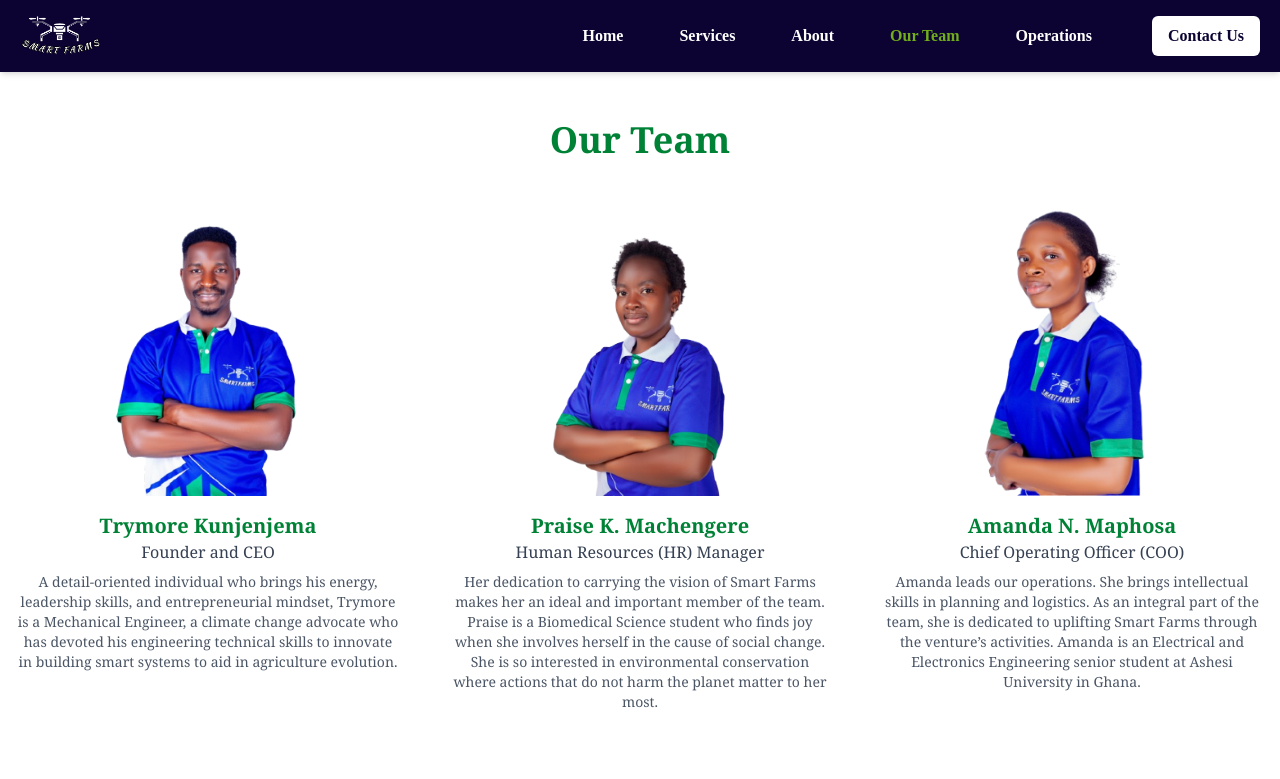
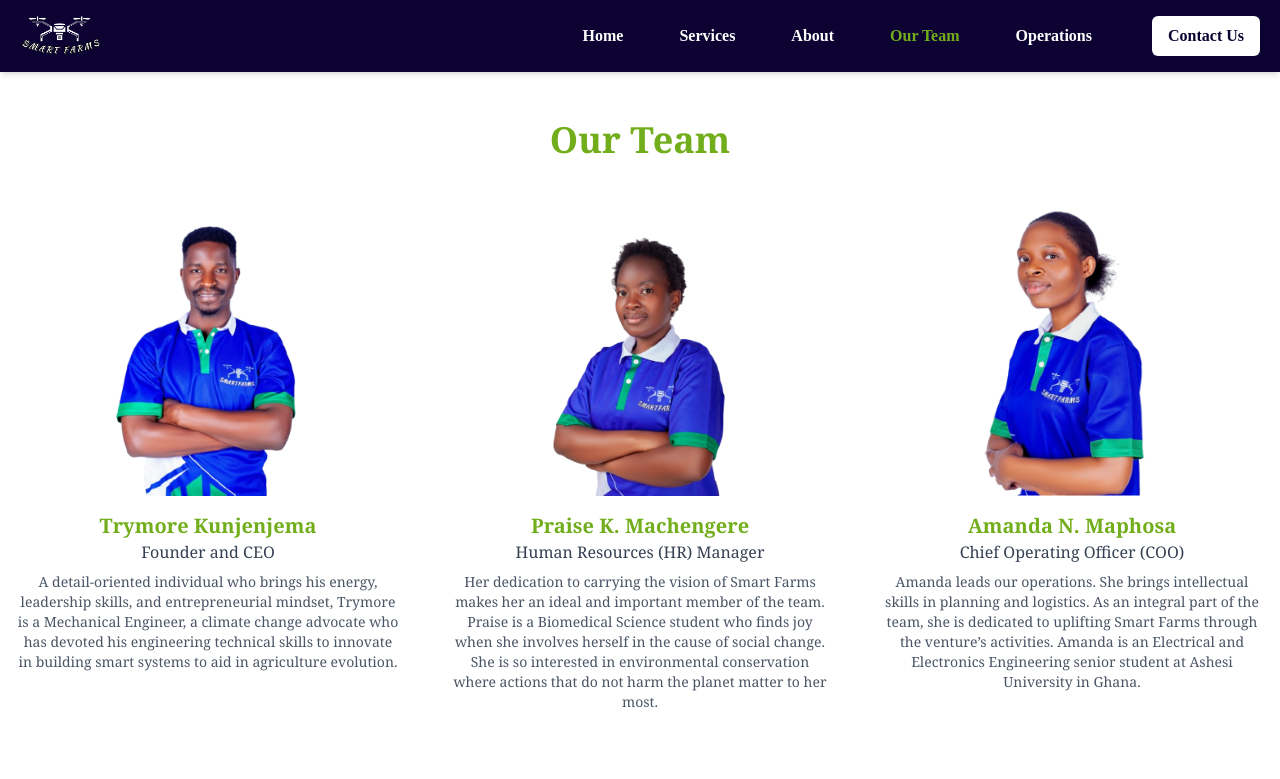
Before and after one commit to HudsonWayne/Smart-Farms, a Next.js app: page /our-team in a window 1280 px wide. Shown: the top 779 px of the page. Built offline with nearby package versions, Linux system fonts and the light colour scheme; a web font is replaced by a local one.

Commit message:
initial commit

```diff
--- a/src/pages/operations.tsx
+++ b/src/pages/operations.tsx
@@ -18,8 +18,8 @@ export default function OperationsPage() {
         />
         <div className="relative z-10 px-4 sm:px-6 md:px-8 text-center max-w-7xl mx-auto">
           <h1
-            className="text-3xl sm:text-4xl md:text-6xl font-bold text-green-500 mb-4"
-            style={{ fontFamily: "Georgia, serif" }}
+            className="text-3xl sm:text-4xl md:text-6xl font-bold"
+            style={{ color: "#72AE1C", fontFamily: "Georgia, serif" }}
           >
             Our Operations
           </h1>
@@ -35,7 +35,7 @@ export default function OperationsPage() {
         style={{ fontFamily: "Georgia, serif" }}
       >
         <div>
-          <h2 className="text-xl sm:text-2xl md:text-3xl font-bold text-green-700 mb-4">
+          <h2 className="text-xl sm:text-2xl md:text-3xl font-bold" style={{ color: "#72AE1C" }} mb-4>
             Ready-to-Deploy Precision: DJI Mavic 3 Multispectral
           </h2>
           <p className="text-gray-800 text-base sm:text-lg mb-6 leading-relaxed">
@@ -153,19 +153,19 @@ export default function OperationsPage() {
 
         {/* Text */}
         <div>
-          <h2 className="text-xl sm:text-2xl md:text-3xl font-bold text-lime-700 leading-snug mb-4">
+          <h2 className="text-xl sm:text-2xl md:text-3xl font-bold" style={{ color: "#72AE1C" }} leading-snug mb-4>
             Locally Assembled Spraying <br />
             & Fertilizer Drones for <br />
             Scalable Precision Farming
           </h2>
           <p className="text-gray-800 text-base sm:text-lg mb-4 leading-relaxed">
             We assemble our{" "}
-            <span className="text-lime-600 font-semibold">
+            <span className="text-[#72AE1C] font-semibold">
               large-capacity spraying and fertilizer drones
             </span>{" "}
             locally using high quality, industry-standard parts. These drones are
             assembled at our innovation hub by our dedicated in-house{" "}
-            <span className="text-green-600 font-semibold">
+            <span className="text-[#72AE1C] font-semibold">
               Engineer and Drone Technician
             </span>
             , ensuring they are tailored to meet the specific needs of our
@@ -173,7 +173,7 @@ export default function OperationsPage() {
           </p>
 
           {/* Point 1 */}
-          <p className="text-lime-700 font-bold text-base sm:text-lg mb-1">
+          <p className="text-[#72AE1C] font-bold text-base sm:text-lg mb-1">
             1. Custom Assembly for Greater Flexibility
           </p>
           <p className="text-gray-800 text-base sm:text-lg mb-4 leading-relaxed">
@@ -187,7 +187,7 @@ export default function OperationsPage() {
           </p>
 
           {/* Point 2 */}
-          <p className="text-lime-700 font-bold text-base sm:text-lg mb-1">
+          <p className="text-[#72AE1C] font-bold text-base sm:text-lg mb-1">
             2. Built by Experts, Backed by Innovation
           </p>
           <p className="text-gray-800 text-base sm:text-lg mb-4 leading-relaxed">
@@ -197,7 +197,7 @@ export default function OperationsPage() {
           </p>
 
           {/* Point 3 */}
-          <p className="text-lime-700 font-bold text-base sm:text-lg mb-1">
+          <p className="text-[#72AE1C] font-bold text-base sm:text-lg mb-1">
             3. Designed for Local Impact
           </p>
           <p className="text-gray-800 text-base sm:text-lg leading-relaxed">
--- a/src/pages/our-team.tsx
+++ b/src/pages/our-team.tsx
@@ -5,7 +5,7 @@ export default function OurTeamPage() {
     <div className="max-w-7xl mx-auto px-4 py-12" style={{ fontFamily: "Georgia, serif" }}>
       {/* Section Title */}
       <div className="text-center mb-12">
-        <h2 className="text-4xl font-bold text-green-700">
+        <h2 className="text-4xl font-bold" style={{ color: "#72AE1C" }}>
           Our Team
         </h2>
       </div>
@@ -19,7 +19,7 @@ export default function OurTeamPage() {
             alt="Trymore Kunjenjema"
             className="w-full h-72 mx-auto mb-4 object-contain" // Ensure image is fully visible without cropping
           />
-          <h3 className="text-xl font-bold text-green-700">Trymore Kunjenjema</h3>
+          <h3 className="text-xl font-bold" style={{ color: "#72AE1C" }}>Trymore Kunjenjema</h3>
           <p className="text-gray-700 font-medium">Founder and CEO</p>
           <p className="text-gray-600 text-sm mt-2">
             A detail-oriented individual who brings his energy, leadership skills, and entrepreneurial mindset, Trymore is a Mechanical Engineer, a climate change advocate who has devoted his engineering technical skills to innovate in building smart systems to aid in agriculture evolution.
@@ -33,7 +33,7 @@ export default function OurTeamPage() {
             alt="Praise K. Machengere"
             className="w-full h-72 mx-auto mb-4 object-contain" // Ensure image is fully visible without cropping
           />
-          <h3 className="text-xl font-bold text-green-700">Praise K. Machengere</h3>
+          <h3 className="text-xl font-bold" style={{ color: "#72AE1C" }}>Praise K. Machengere</h3>
           <p className="text-gray-700 font-medium">Human Resources (HR) Manager</p>
           <p className="text-gray-600 text-sm mt-2">
             Her dedication to carrying the vision of Smart Farms makes her an ideal and important member of the team. Praise is a Biomedical Science student who finds joy when she involves herself in the cause of social change. She is so interested in environmental conservation where actions that do not harm the planet matter to her most.
@@ -47,7 +47,7 @@ export default function OurTeamPage() {
             alt="Amanda N. Maphosa"
             className="w-full h-72 mx-auto mb-4 object-contain" // Ensure image is fully visible without cropping
           />
-          <h3 className="text-xl font-bold text-green-700">Amanda N. Maphosa</h3>
+          <h3 className="text-xl font-bold" style={{ color: "#72AE1C" }}>Amanda N. Maphosa</h3>
           <p className="text-gray-700 font-medium">Chief Operating Officer (COO)</p>
           <p className="text-gray-600 text-sm mt-2">
             Amanda leads our operations. She brings intellectual skills in planning and logistics. As an integral part of the team, she is dedicated to uplifting Smart Farms through the venture’s activities. Amanda is an Electrical and Electronics Engineering senior student at Ashesi University in Ghana.
@@ -57,7 +57,7 @@ export default function OurTeamPage() {
 
       {/* The Driving Force Section */}
       <div className="mt-16 text-center">
-        <h2 className="text-4xl font-bold text-green-700 mb-4">
+        <h2 className="text-4xl font-bold" style={{ color: "#72AE1C" }} mb-4>
           The driving force for Smart Farms.
         </h2>
         <p className="text-xl text-gray-700 max-w-7xl mx-auto">
```
